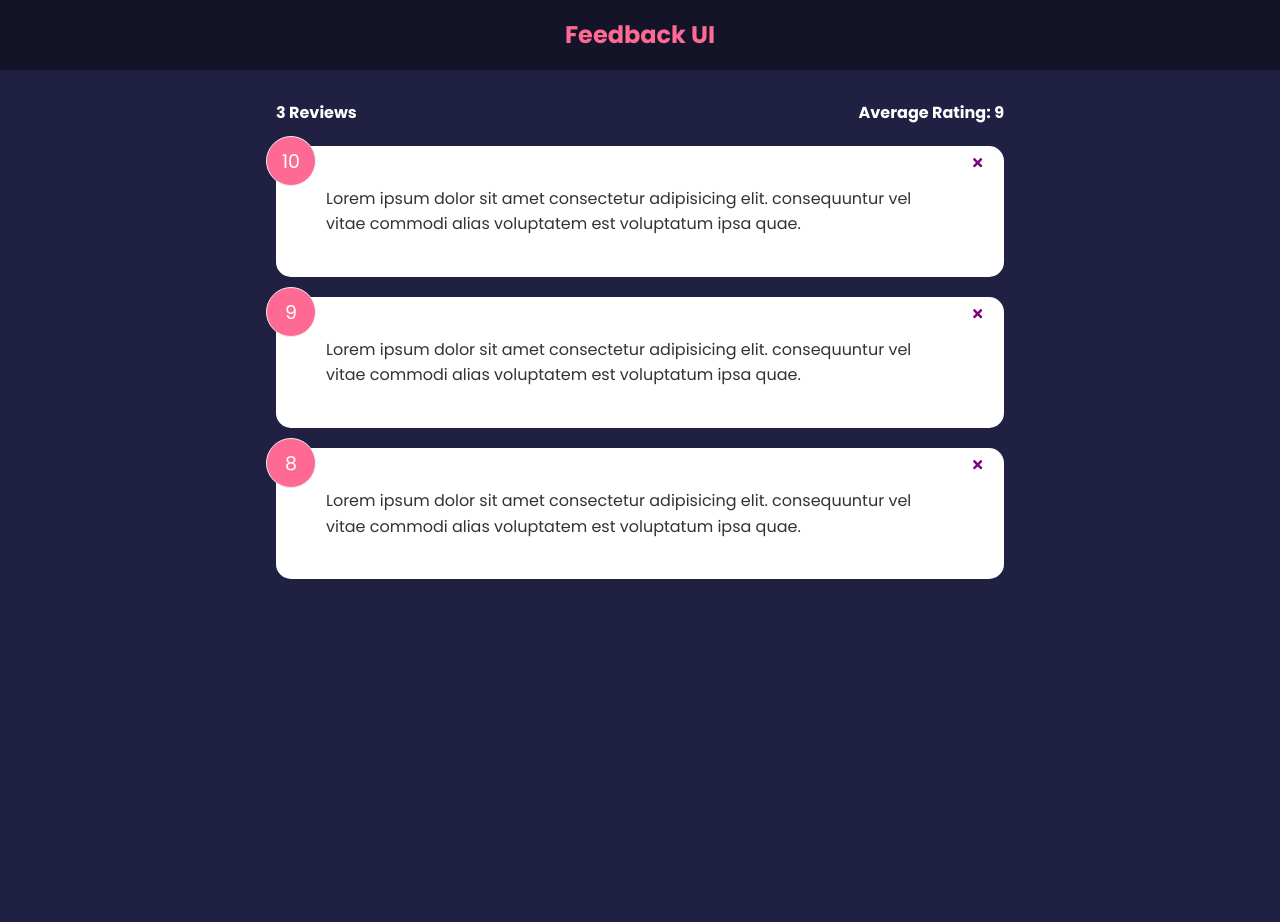
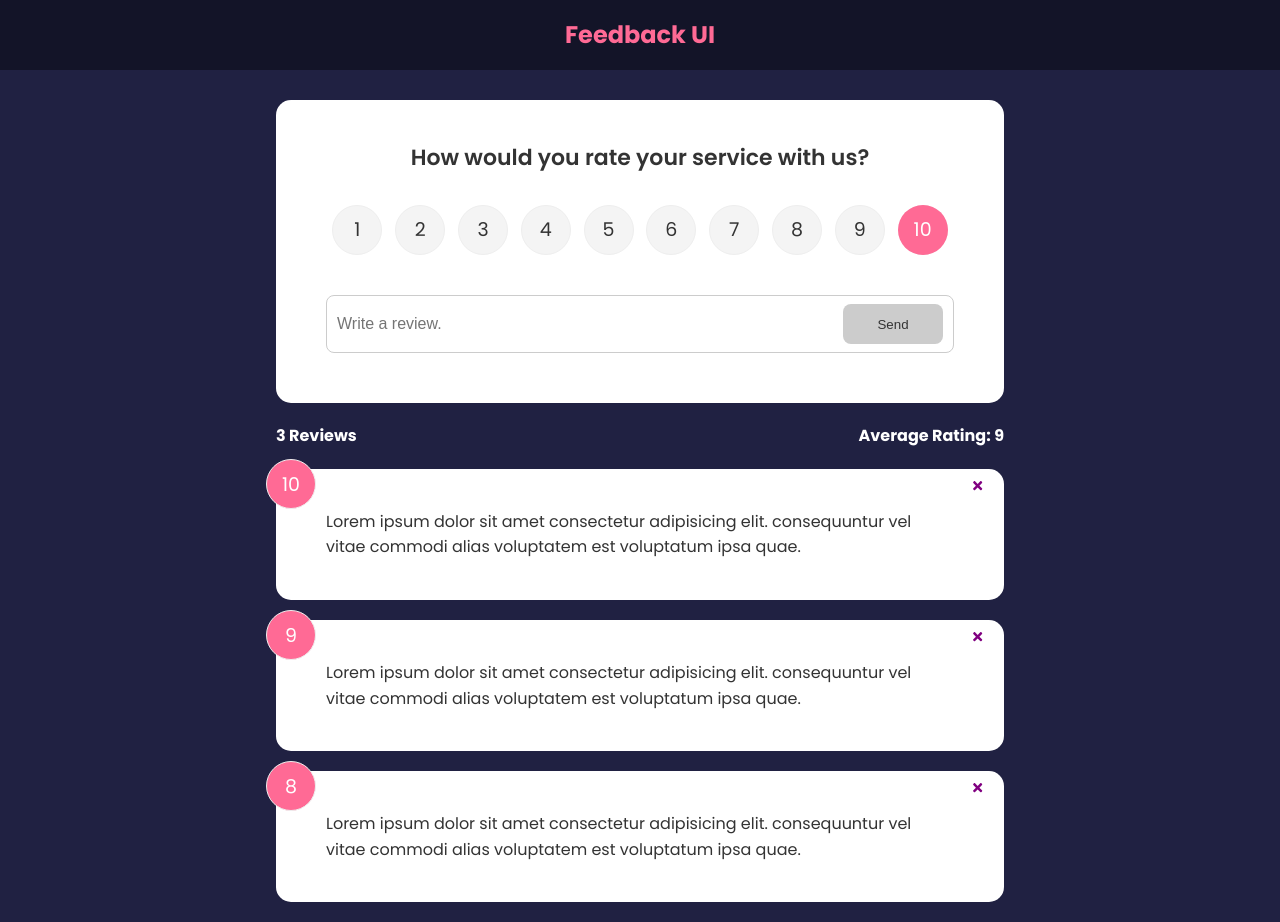
Before and after one commit to adphillips2017/feedback-app, a React (Create React App) app: page / in a window 1280 px wide. Before the commit the page ends 800 px from the top, so only its background shows below. Built offline with nearby package versions, Linux system fonts and the light colour scheme.

Commit message:
Implemented ability to add new reviews.

```diff
--- a/package.json
+++ b/package.json
@@ -6,10 +6,12 @@
     "@testing-library/jest-dom": "^5.16.5",
     "@testing-library/react": "^13.4.0",
     "@testing-library/user-event": "^13.5.0",
+    "framer-motion": "^9.1.6",
     "react": "^18.2.0",
     "react-dom": "^18.2.0",
     "react-icons": "^4.7.1",
     "react-scripts": "5.0.1",
+    "uuid": "^9.0.0",
     "web-vitals": "^2.1.4"
   },
   "scripts": {
--- a/src/App.js
+++ b/src/App.js
@@ -1,8 +1,10 @@
 import { useState } from 'react'
+import { v4 as uuidv4 } from 'uuid'
 import Header from './components/Header'
 import FeedbackList from './components/FeedbackList'
 import FeedbackData from './data/FeedbackData'
 import FeedbackStats from './components/FeedbackStats'
+import FeedbackForm from './components/FeedbackForm'
 
 function App() {
   const [feedback, setFeedback] = useState(FeedbackData)
@@ -13,10 +15,18 @@
     setFeedback(feedback.filter(item => item.id !== id))
   }
 
+  const addFeedback = (newFeedbackItem) => {
+    newFeedbackItem.id = uuidv4()
+    let newFeedback = [...feedback]
+    newFeedback.unshift(newFeedbackItem)
+    setFeedback(newFeedback)
+  }
+
   return (
   <>
       <Header />
       <div className="container">
+        <FeedbackForm handleAdd={addFeedback}/>
         <FeedbackStats feedback={feedback} />
         <FeedbackList
           feedback={feedback}
--- /dev/null
+++ b/src/components/FeedbackForm.jsx
@@ -0,0 +1,63 @@
+import PropTypes from 'prop-types'
+import { useState } from 'react'
+import Card from './shared/Card'
+import Button from './shared/Button'
+import RatingSelect from './RatingSelect'
+
+function FeedbackForm({ handleAdd }) {
+  const [text, setText] = useState('')
+  const [rating, setRating] = useState(10)
+  const [btnDisabled, setBtnDisabled] = useState(true)
+  const [message, setMessage] = useState('')
+
+  const handleTextChange = ({target: {value}}) => {
+    setText(value)
+
+    if (value === '') {
+      setBtnDisabled(true)
+      setMessage(null)
+    } else if (value !== '' && value.trim().length < 10) {
+      setMessage('Text must be at least 10 characters.')
+      setBtnDisabled(true)
+    } else {
+      setMessage(null)
+      setBtnDisabled(false)
+    }
+  }
+
+  const handleSubmit = (e) => {
+    e.preventDefault()
+    if (text.trim().length < 10) return
+
+    const newFeedback = { text, rating }
+    handleAdd(newFeedback)
+    setText('')
+  }
+
+  return (
+    <Card>
+      <form  onSubmit={handleSubmit}>
+        <h2>How would you rate your service with us?</h2>
+        <RatingSelect selected={rating} select={setRating} />
+
+        <div className="input-group">
+          <input
+            placeholder='Write a review.'
+            type="text"
+            onChange={handleTextChange}
+            value={text}
+          />
+          <Button type="submit" isDisabled={btnDisabled}>Send</Button>
+        </div>
+
+        <div className="message">{message}</div>
+      </form>
+    </Card>
+  )
+}
+
+FeedbackForm.protoTypes = {
+  handleAdd: PropTypes.func.isRequired
+}
+
+export default FeedbackForm
--- a/src/components/FeedbackItem.jsx
+++ b/src/components/FeedbackItem.jsx
@@ -15,7 +15,7 @@
 }
 
 FeedbackItem.propTypes = {
-  id: PropTypes.number.isRequired,
+  id: PropTypes.string.isRequired,
   text: PropTypes.string.isRequired,
   rating: PropTypes.number.isRequired,
   handleDelete: PropTypes.func.isRequired
--- a/src/components/FeedbackList.jsx
+++ b/src/components/FeedbackList.jsx
@@ -1,14 +1,22 @@
 import PropTypes from 'prop-types'
+import { motion, AnimatePresence } from 'framer-motion'
 import FeedbackItem from './FeedbackItem'
 
 function FeedbackList({ feedback, handleDelete }) {
-  if (!feedback || feedback.length == 0) {
+  if (!feedback || feedback.length === 0) {
     return <p>No feedback yet.</p>
   }
 
   return (
     <div className="feedback-list">
+      <AnimatePresence>
         {feedback.map((item) => (
+          <motion.div
+            key={item.id}
+            initial={{ opacity: 0 }}
+            animate={{ opacity: 1 }}
+            exit={{ opacity: 0 }}
+          >
             <FeedbackItem
               handleDelete={handleDelete}
               key={item.id}
@@ -16,15 +24,31 @@
               text={item.text}
               rating={item.rating}
             />
+          </motion.div>
         ))}
+      </AnimatePresence>
     </div>
   )
+
+  // return (
+  //   <div className="feedback-list">
+  //     {feedback.map((item) => (
+  //       <FeedbackItem
+  //         handleDelete={handleDelete}
+  //         key={item.id}
+  //         id={item.id}
+  //         text={item.text}
+  //         rating={item.rating}
+  //       />
+  //     ))}
+  //   </div>
+  // )
 }
 
 FeedbackList.propTypes = {
   feedback: PropTypes.arrayOf(
     PropTypes.shape({
-      id: PropTypes.number.isRequired,
+      id: PropTypes.string.isRequired,
       text: PropTypes.string.isRequired,
       rating: PropTypes.number.isRequired
     })
--- /dev/null
+++ b/src/components/RatingSelect.jsx
@@ -0,0 +1,32 @@
+import PropTypes from 'prop-types'
+
+function RatingSelect({ select, selected}) {
+  const handleChange = (e) => {
+    select(+e.currentTarget.value)
+  }
+
+  return (
+    <ul className='rating'>
+      {Array.from({ length: 10 }, (_, i) => (
+        <li key={`rating-${i + 1}`}>
+          <input
+            type='radio'
+            id={`num${i + 1}`}
+            name='rating'
+            value={i + 1}
+            onChange={handleChange}
+            checked={selected === i + 1}
+          />
+          <label htmlFor={`num${i + 1}`}>{i + 1}</label>
+        </li>
+      ))}
+    </ul>
+  )
+}
+
+RatingSelect.protoTypes = {
+  selected: PropTypes.number.isRequired,
+  select: PropTypes.func.isRequired
+}
+
+export default RatingSelect
--- /dev/null
+++ b/src/components/shared/Button.jsx
@@ -0,0 +1,24 @@
+import PropTypes from 'prop-types'
+
+function Button({ children, version, type, isDisabled }) {
+  return (
+    <button type={type} disabled={isDisabled} className={`btn  btn-${version}`} >
+      {children}
+    </button>
+  )
+}
+
+Button.defaultProps = {
+  version: 'primary',
+  type: 'button',
+  isDisabled: false
+}
+
+Button.propTypes = {
+  children: PropTypes.node.isRequired,
+  version: PropTypes.string,
+  type: PropTypes.string,
+  isDisabled: PropTypes.bool
+}
+
+export default Button
--- a/src/data/FeedbackData.js
+++ b/src/data/FeedbackData.js
@@ -1,16 +1,16 @@
 const FeedbackData = [
   {
-    id: 1,
+    id: '1',
     rating: 10,
     text: 'Lorem ipsum dolor sit amet consectetur adipisicing elit. consequuntur vel vitae commodi alias voluptatem est voluptatum ipsa quae.',
   },
   {
-    id: 2,
+    id: '2',
     rating: 9,
     text: 'Lorem ipsum dolor sit amet consectetur adipisicing elit. consequuntur vel vitae commodi alias voluptatem est voluptatum ipsa quae.',
   },
   {
-    id: 3,
+    id: '3',
     rating: 8,
     text: 'Lorem ipsum dolor sit amet consectetur adipisicing elit. consequuntur vel vitae commodi alias voluptatem est voluptatum ipsa quae.',
   },
```
Also changed, not shown: 1 other file (tests, documents, lock files or other folders). Lines whose indentation alone changed are shown as unchanged.
